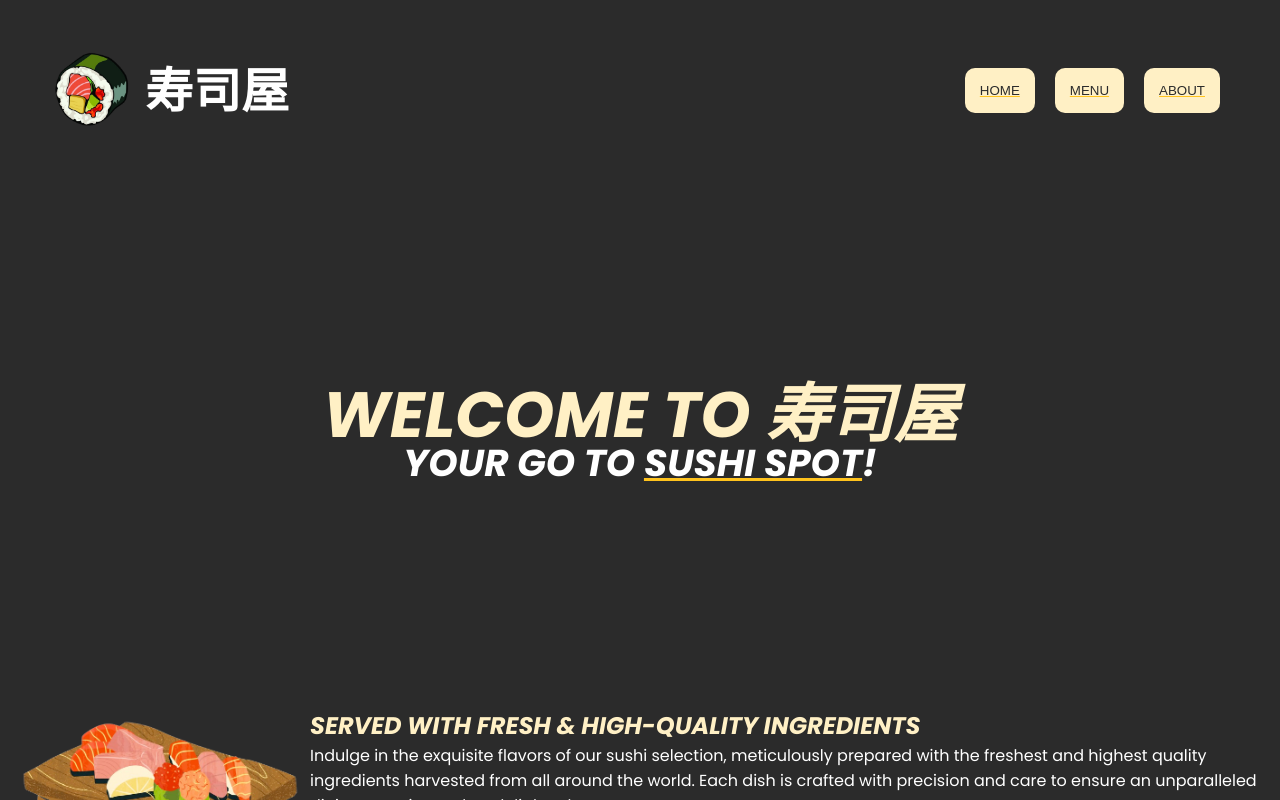
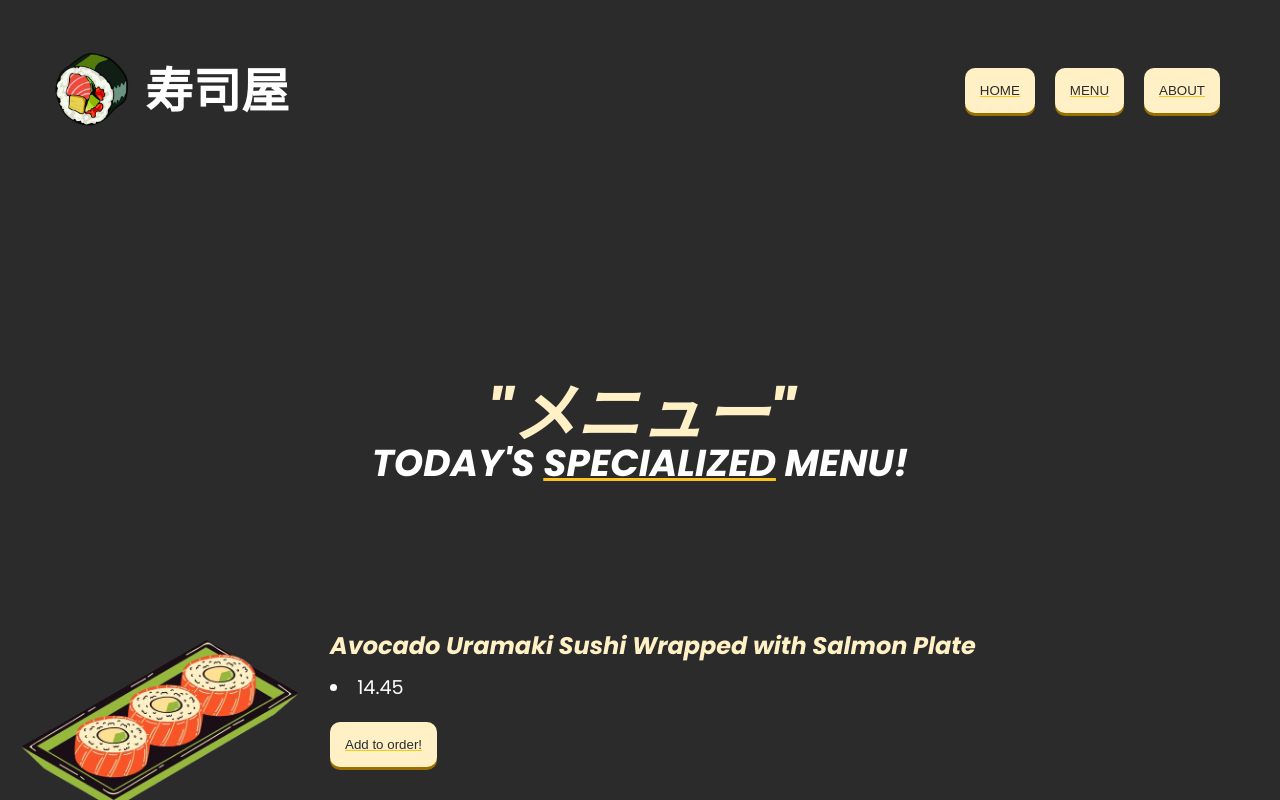
Before and after one commit to ChhayThan/TOPRestaurant, a website built with webpack: page src/index.html in a window 1280 px wide. Both pictures are taken after a click on the button "MENU". Shown: the top 800 px of the page. Built offline with nearby package versions, Linux system fonts and the light colour scheme.

Commit message:
MENU PAGE! and BUTTON WORKS!

```diff
--- a/src/index.js
+++ b/src/index.js
@@ -1,8 +1,35 @@
 import "./style.css";
 import generateLandingPage from "./landingPage.js";
+import generateMenuPage from "./menuPage.js";
 
 const homeBtn = document.querySelector(".home");
 const menuBtn = document.querySelector(".menu");
 const aboutBtn = document.querySelector(".about");
 
+const content = document.querySelector("#content");
+
+function clearContent() {
+  while (content.hasChildNodes()) {
+    content.removeChild(content.lastChild);
+  }
+}
+
 generateLandingPage();
+
+const toMenuPage = document.querySelectorAll(".menu");
+toMenuPage.forEach((item) => {
+  item.addEventListener("click", () => {
+    console.log("IT WORKS");
+    clearContent();
+    generateMenuPage();
+  });
+});
+
+const toHomePage = document.querySelectorAll(".home");
+toHomePage.forEach((item) => {
+  item.addEventListener("click", () => {
+    console.log("IT WORKS");
+    clearContent();
+    generateLandingPage();
+  });
+});
--- /dev/null
+++ b/src/menuPage.js
@@ -0,0 +1,75 @@
+import avocado_Uranmaki from "../assets/images/Avocado_Uramaki.png";
+import salmon_Temaki from "../assets/images/Salmon_Temaki.png";
+import sashimi_slices from "../assets/images/sashimi_slices.png";
+
+function generateMenuPage() {
+  const content = document.querySelector("#content");
+
+  const landingMessage = document.createElement("div");
+  landingMessage.classList.add("message");
+  const h1message = document.createElement("h1");
+  h1message.innerText = '"メニュー"';
+  const h3message = document.createElement("h3");
+  h3message.innerHTML = "TODAY'S <span>SPECIALIZED</span> MENU!";
+
+  landingMessage.appendChild(h1message);
+  landingMessage.appendChild(h3message);
+
+  content.appendChild(landingMessage);
+
+  const item1 = generateItem(
+    avocado_Uranmaki,
+    "Avocado Uramaki Sushi Wrapped with Salmon Plate",
+    "14.45",
+    true
+  );
+  const item2 = generateItem(
+    salmon_Temaki,
+    "Salmon Cucumber Temaki Sushi Plate",
+    "12.95",
+    true
+  );
+
+  const item3 = generateItem(
+    sashimi_slices,
+    "Salmon Sake & Tuna Otoro Sashimi Slice (6 pieces)",
+    "8.95",
+    true
+  );
+
+  content.appendChild(item1);
+  content.appendChild(item2);
+  content.appendChild(item3);
+}
+
+function generateItem(image, title, price, button) {
+  const item = document.createElement("div");
+  item.classList.add("info");
+  const sub_info = document.createElement("div");
+  sub_info.classList.add("sub-info");
+  const picture = new Image();
+  picture.src = image;
+  const text_info = document.createElement("div");
+  text_info.classList.add("text-info");
+  const h2 = document.createElement("h2");
+  h2.innerText = title;
+  const li = document.createElement("li");
+  li.innerText = price;
+
+  text_info.appendChild(h2);
+  text_info.appendChild(li);
+  if (button) {
+    const orderBtn = document.createElement("button");
+    orderBtn.innerText = "Add to order!";
+    orderBtn.classList.add("order", "btn");
+    text_info.appendChild(orderBtn);
+  }
+  sub_info.appendChild(picture);
+  sub_info.appendChild(text_info);
+
+  item.appendChild(sub_info);
+
+  return item;
+}
+
+export default generateMenuPage;
--- a/src/style.css
+++ b/src/style.css
@@ -59,7 +59,7 @@ h3 span {
 .info {
   display: flex;
   flex-direction: column;
-  margin-top: 20vh;
+  margin-top: 10vh;
 
   padding: 10px;
 }
@@ -71,17 +71,26 @@ h3 span {
 .sub-info img {
   width: 300px;
   height: auto;
+  margin-right: 20px;
 }
 
 .sub-info h2 {
   font-style: italic;
 }
 
-.sub-info p {
+.sub-info p,
+.sub-info li {
+  margin-top: 10px;
   color: white;
 }
+
+.sub-info li {
+  font-size: 1.2rem;
+}
+
 .sub-info button {
-  margin-top: 100px;
+  margin-top: 20px;
+  margin-bottom: 10px;
 }
 
 .btn {
@@ -93,5 +102,22 @@ h3 span {
   text-decoration: underline;
   text-decoration-color: #ffc31d;
 
+  box-shadow: 0 3px #997000;
+
   border-radius: 10px;
 }
+
+.menu_title {
+  margin-top: 0vh;
+  padding: 0px;
+}
+
+.btn:hover {
+  background-color: #ffc31d;
+}
+
+.btn:active {
+  background-color: #ffc31d;
+  box-shadow: 0 1px #7b5a00;
+  transform: translateY(4px);
+}
```
Also changed, not shown: README.txt (added), assets/images/Avocado_Uramaki.png (added), assets/images/Salmon_Temaki.png (added), assets/images/sashimi_slices.png (added).
